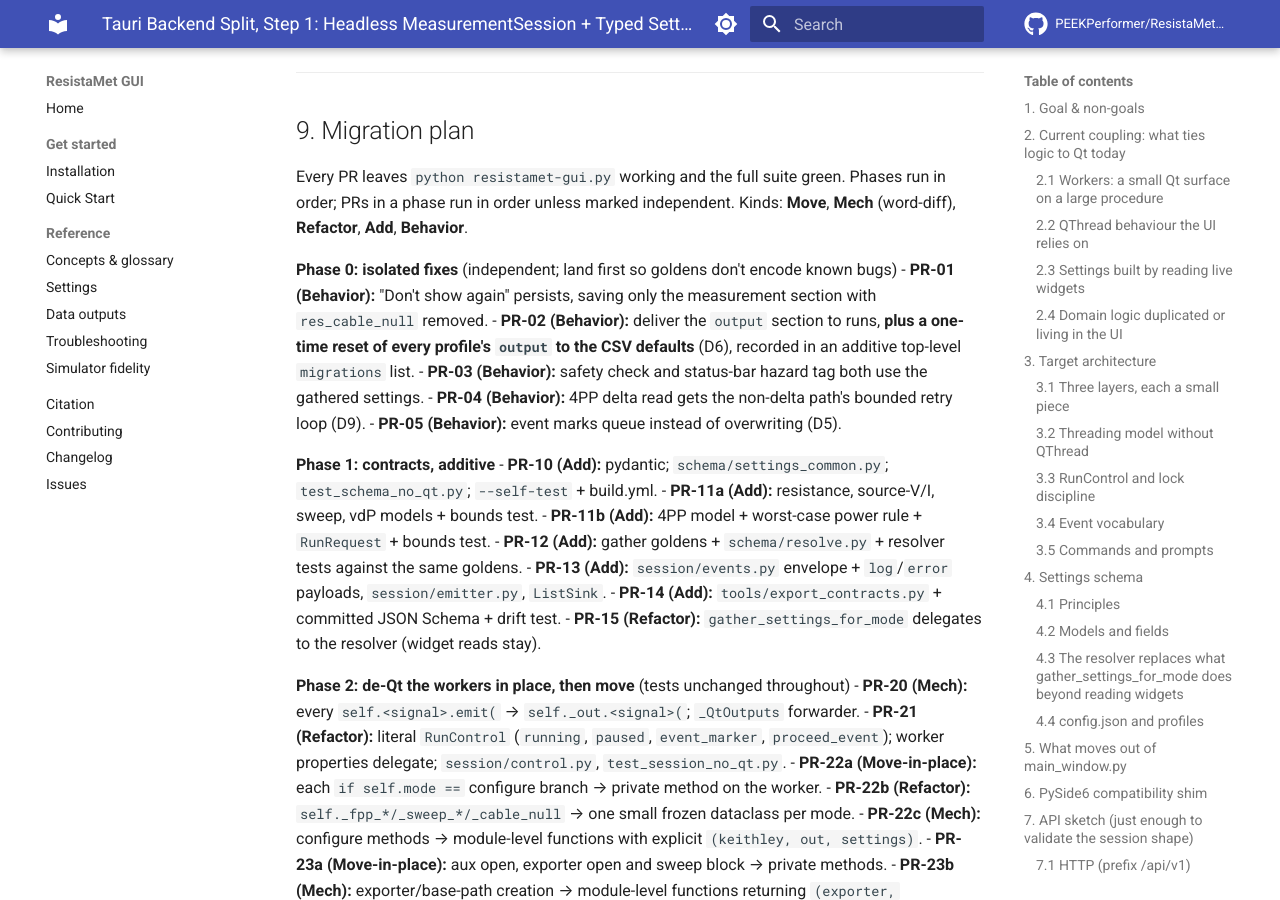
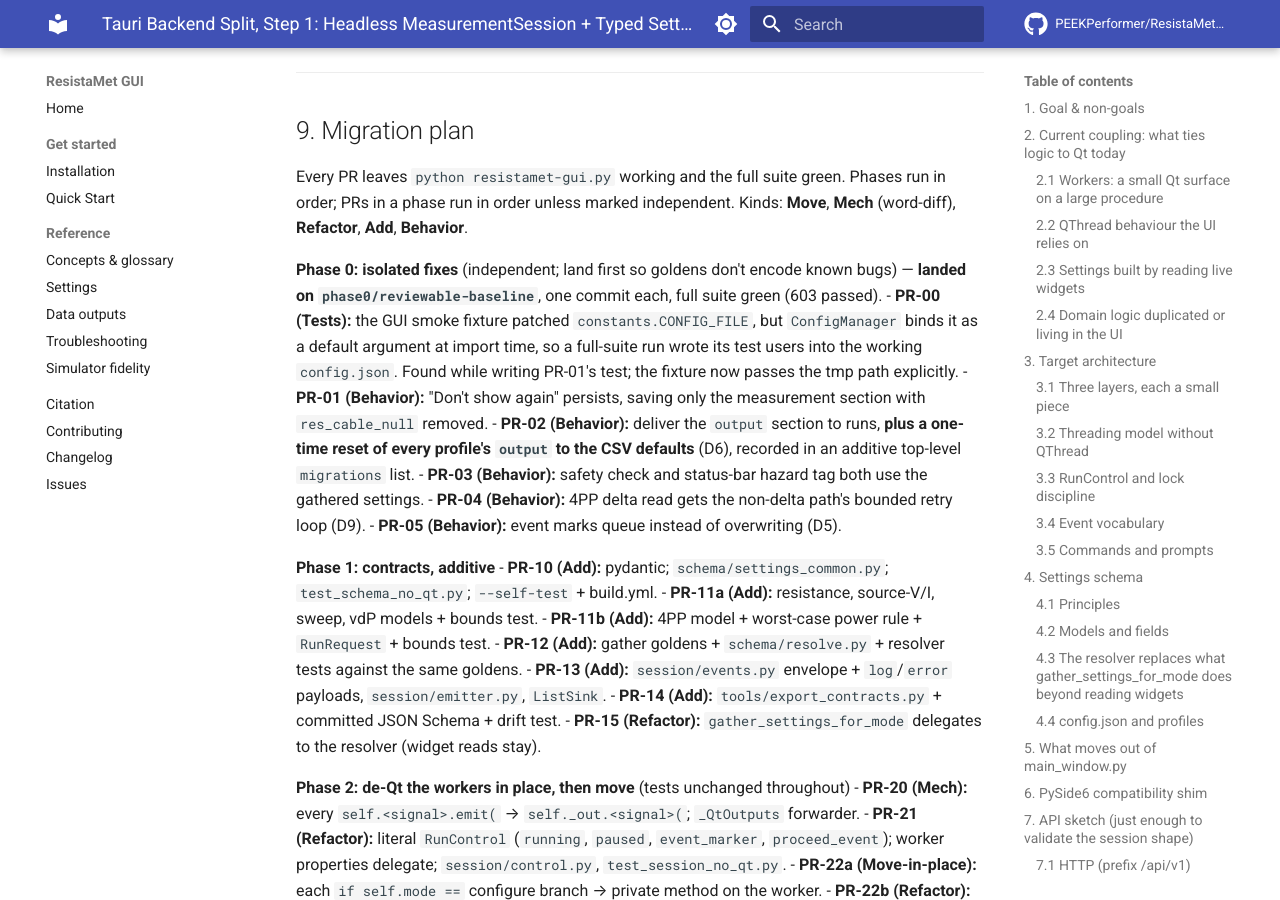
Before and after one commit to PEEKPerformer/ResistaMet-GUI, an MkDocs documentation site: the page built from docs/design/tauri_backend_split.md, in a window 1280 px wide and 900 px high, scrolled down 26629 px. Built offline with MkDocs 1.6.1 and Material for MkDocs 9.7.7, drawn with Linux system fonts in a browser that asks for light colours; comment, search, counter and statistics services are not loaded; some of the changed text lies outside the part shown.

Commit message:
docs(design): record Phase 0 as landed, incl. the test-isolation fix

```diff
--- a/docs/design/tauri_backend_split.md
+++ b/docs/design/tauri_backend_split.md
@@ -776,7 +776,11 @@ Every PR leaves `python resistamet-gui.py` working and the full suite green. Pha
 phase run in order unless marked independent. Kinds: **Move**, **Mech** (word-diff), **Refactor**,
 **Add**, **Behavior**.
 
-**Phase 0: isolated fixes** (independent; land first so goldens don't encode known bugs)
+**Phase 0: isolated fixes** (independent; land first so goldens don't encode known bugs) —
+**landed on `phase0/reviewable-baseline`**, one commit each, full suite green (603 passed).
+- **PR-00 (Tests):** the GUI smoke fixture patched `constants.CONFIG_FILE`, but `ConfigManager` binds it
+  as a default argument at import time, so a full-suite run wrote its test users into the working
+  `config.json`. Found while writing PR-01's test; the fixture now passes the tmp path explicitly.
 - **PR-01 (Behavior):** "Don't show again" persists, saving only the measurement section with
   `res_cable_null` removed.
 - **PR-02 (Behavior):** deliver the `output` section to runs, **plus a one-time reset of every profile's
@@ -928,6 +932,7 @@ MW:2014-2049; widget reads MW:1950-2012 stay). No `api.py` or session god object
 
 | PR | Scope | Est. changed (moved) | Kind | Reviewer checklist |
 |---|---|---|---|---|
+| **00** | `tests/test_gui_smoke.py` fixture patches the `ConfigManager` name `main_window` imports and passes the tmp config path | ~14 test | Tests | Full suite leaves the working `config.json` byte-identical (verified by md5 before/after) |
 | **01** | MW:2106: `m_save = dict(self.user_settings['measurement']); m_save.pop('res_cable_null', None); self.config_manager.update_user_settings(self.current_user, {'measurement': m_save})`; test | ~8 + 50 test | **Behavior**: silence persists, as its UI text promises | Only the `measurement` section is passed; test asserts the flag persists across `ConfigManager` reload **and** `res_cable_null` is absent on disk; tmp config path explicit |
 | **02** | Add `'output': dict(self.user_settings.get('output', {}))` at MW:1940-1944; one-time `output` reset per profile guarded by a `migrations` entry (D6); test | ~3 + 35 + 60 test | **Behavior**: Settings ▸ Output takes effect (`data_export.py:901-915`), and stale pre-1.13 choices are reset once | Migration runs once (second load is a no-op, asserted); reset touches only `output`; CSV default path byte-identical; release note drafted in the PR body |
 | **03** | Move `_confirm_voltage_safety` after gather, pass the gathered dict to `is_potentially_hazardous`; `_running_status_message(mode, settings)` uses the same dict (MW:2059-2072, callers MW:2202, MW:1325) | ~20 + 40 test | **Behavior**: warns on the value actually used; modal and status bar agree | Order: sample name → gather → safety → start; gather `ValueError` still shows the settings error; vdP same |
```
